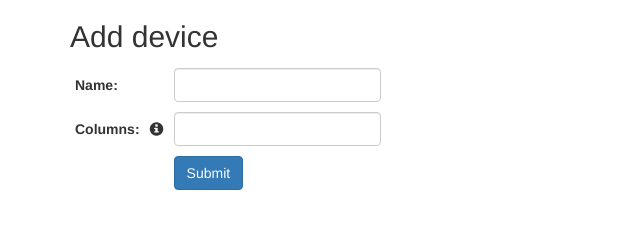
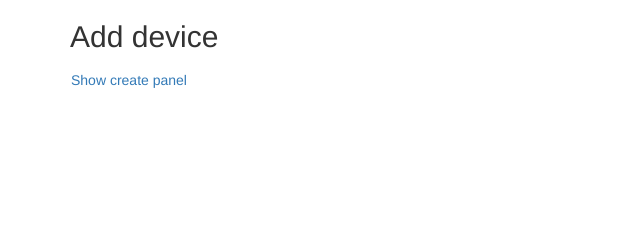
Before and after one commit to tklos/collect, a Django app: page /profile/ in a window 1280 px wide. Shown: the part 154-394 px from the top of the page, without its empty margins (0-640 px from the left). Run offline with Django 3.2, Linux system fonts and the light colour scheme; the visitor is signed in with stand-in values (Sample User, id 1); data that the repository does not hold is empty; some libraries are stand-ins or nearby versions.

Commit message:
Hide more forms inside panels

```diff
--- a/collect/static/js/js.js
+++ b/collect/static/js/js.js
@@ -4,7 +4,7 @@ $(document).ready(function() {
 	$('[data-toggle="tooltip"]').tooltip();
 
 
-	/* Download device data */
+	/* Download data */
 	$("body").on("submit", "#form-download", function(event) {
 		event.preventDefault();
 
@@ -14,12 +14,8 @@ $(document).ready(function() {
 			type: form.attr("method"),
 			url: form.attr("action"),
 			data: form.serialize(),
-			// responseType: "blob",
-			// dataType: "json",
 
 			beforeSend: function() {
-				/* Clear previous errors */
-				$("#form-download-errors").remove();
 			},
 
 			success: function(data, status, response) {
@@ -46,7 +42,7 @@ $(document).ready(function() {
 	});
 
 
-	/* Delete device data */
+	/* Show/Hide panels */
 	$("body").on("click", "button.btn-show-hide-panel", function(event) {
 		var target = $(event.target);
 		var link = target.closest(".div-show-hide-panel-link");
@@ -63,6 +59,16 @@ $(document).ready(function() {
 			display_div.addClass("display-none");
 		}
 	});
+
+    /* Show panel if there were any errors */
+	$(".form-panel-errors").each(function(idx, el) {
+	    var display_div = $(el).closest(".div-show-hide-panel");
+	    var link = display_div.prev();
+	    var button = link.find(".btn-show-hide-panel");
+
+	    button.click();
+	});
+
 
 	// $("#delete-data-modal").on("shown.bs.modal", function (e) {
 	$("body").on("click", ".btn-delete-data", function (event) {
--- a/collect/templates/common/base.html
+++ b/collect/templates/common/base.html
@@ -15,7 +15,7 @@
 	<script src="https://maxcdn.bootstrapcdn.com/bootstrap/3.3.7/js/bootstrap.min.js"></script>
 	{% block head-extra %}{% endblock %}
 
-	{% with static_version=101 %}
+	{% with static_version=102 %}
 		<link rel="stylesheet" type="text/css" href="{% static 'css/style.css' %}?v={{static_version}}"/>
 		<script src="{% static 'js/js.js' %}?v={{static_version}}"></script>
 	{% endwith %}
--- a/collect/templates/devices/add_run.html
+++ b/collect/templates/devices/add_run.html
@@ -23,7 +23,7 @@
 			</td>
 		</tr>
         {% if form.errors %}
-            {% include "common/form_errors.html" with form=form colspan=4 only %}
+            {% include "common/form_errors.html" with form=form trclass="form-panel-errors" colspan=4 only %}
         {% endif %}
 		<tr>
             <td></td>
--- a/collect/templates/profiles/add_device.html
+++ b/collect/templates/profiles/add_device.html
@@ -12,7 +12,7 @@
 			<td>{{form.columns}}</td>
 		</tr>
         {% if form.errors %}
-            {% include "common/form_errors.html" with form=form colspan=3 only %}
+            {% include "common/form_errors.html" with form=form trclass="form-panel-errors" colspan=3 only %}
         {% endif %}
 		<tr>
             <td></td>
--- a/collect/templates/profiles/home.html
+++ b/collect/templates/profiles/home.html
@@ -32,7 +32,12 @@
 
 
 <h2>Add device</h2>
-	{% include 'profiles/add_device.html' with form=device_add_form csrf_token=csrf_token only %}
+	<div class="div-show-hide-panel-link">
+		<button type="button" class="btn btn-link btn-show-hide-panel" data-show-msg="Show create panel" data-hide-msg="Hide create panel">Show create panel</button>
+	</div>
+	<div class="div-show-hide-panel display-none">
+		{% include 'profiles/add_device.html' with form=device_add_form csrf_token=csrf_token only %}
+	</div>
 
 
 <div class="margin-bottom-200px"></div>
```
Also changed, not shown: collect/templates/devices/device.html (+6 -1 lines).
